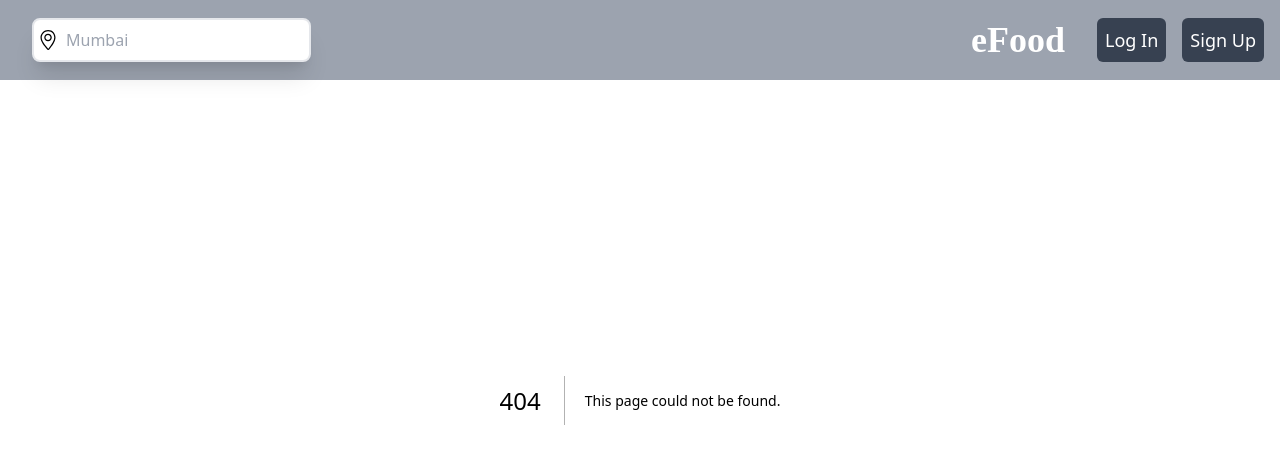
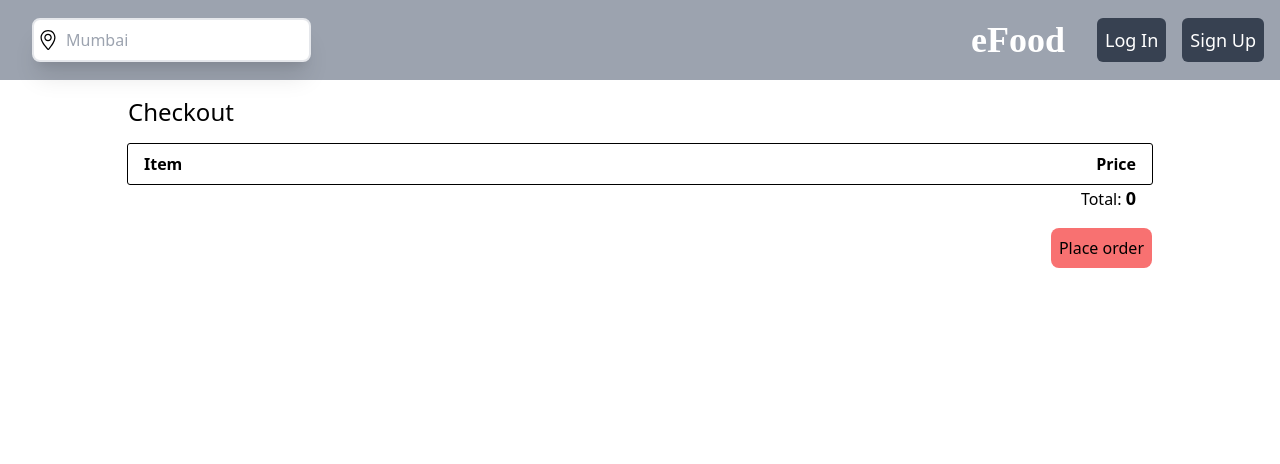
Before and after one commit to jayz25/efood, a Next.js app: page /checkout in a window 1280 px wide. Before the commit this address had no page. Shown: the top 464 px of the page. Built offline with nearby package versions, Linux system fonts and the light colour scheme.

Commit message:
Checkout page added (#21)
- Added new checkout page where user's order summary will be displayed
- Order placing and finalizing will be done on this page.

```diff
--- /dev/null
+++ b/app/checkout/page.tsx
@@ -0,0 +1,128 @@
+'use client'
+
+import AppProvider from "@/providers/provider"
+import { RootState } from "@/redux/store"
+import { useState } from "react"
+import { useSelector } from "react-redux"
+
+export default function Home() {
+    const [isPlacingOrder, setIsPlacingOrder] = useState(false);
+    const [OrderConfirmationDialog, setOrderConfirmationDialog] = useState(false);
+
+    const cart = useSelector((state: RootState) => state.cartItems.cart);
+    const getPrice = (quantity, price) => {
+        return quantity * price;
+    }
+
+    function orderConfirmed() {
+        setIsPlacingOrder(false);
+        setOrderConfirmationDialog(true);
+    }
+    function getCartTotal() {
+        let cartTotal = 0;
+        cart.forEach((cartItem) => {
+            cartTotal += getPrice(cartItem.quantity, cartItem.pricePerItem);
+        })
+        return cartTotal;
+    }
+
+    return (
+        <AppProvider>
+            <div className="h-full w-full flex flex-col justify-center px-28">
+                <div className="pt-24 px-4">
+                    <span className="text-2xl font-medium">
+                        Checkout
+                    </span>
+
+                    <div className="flex flex-col w-full mt-4 outline outline-1 rounded-sm">
+                        <div className="flex flex-row justify-between px-4 py-2">
+                            <div className="font-bold">
+                                Item
+                            </div>
+                            <div className="font-bold">
+                                Price
+                            </div>
+                        </div>
+                        {cart.map((cartItem) => {
+                            return (
+                                <>
+                                    <div className="flex flex-row justify-between px-4 py-2">
+                                        <div>
+                                            {cartItem.name}
+                                        </div>
+                                        <div className="">
+                                            <div>
+                                                <span className="text-sm ">{cartItem.quantity} x {cartItem.pricePerItem}</span> = <span className="text-lg font-medium">{getPrice(cartItem.quantity, cartItem.pricePerItem)}</span>
+                                            </div>
+                                        </div>
+                                    </div>
+                                    <hr />
+                                </>
+                            )
+                        })}
+                    </div>
+                    <div className="flex justify-end px-4">
+                        <div>
+                            {`Total: `}<span className="text-lg font-bold">{getCartTotal()}</span>
+                        </div>
+                    </div>
+                    <div className="flex justify-end pt-4">
+                        <button className="p-2 bg-red-400 hover:bg-red-100 rounded-lg font-medium" onClick={() => setIsPlacingOrder(true)}>
+                            Place order
+                        </button>
+                    </div>
+
+                </div>
+                {isPlacingOrder &&
+                        <div className="absolute left-1/2 top-1/2 transform -translate-x-1/2 -translate-y-1/2 w-96 h-96 bg-gray-200 rounded-lg">
+                            <button className="relative bg-red-400 float-right m-1 hover:bg-red-50 rounded-full w-10 h-10 z-10" onClick={() => setIsPlacingOrder(false)}>
+                                Close
+                            </button>
+                            <div className="absolute w-full h-full flex flex-col px-4 pt-12">
+                                <p className="my-1">Please enter your details for order</p>
+                                <input
+                                    id=""
+                                    className="border-solid p-1 md:p-2 rounded-lg focus:outline-none my-1"
+                                    placeholder={'Name'}
+                                />
+                                <input
+                                    id=""
+                                    className="border-solid p-1 md:p-2 rounded-lg focus:outline-none my-1"
+                                    placeholder={'Address'}
+                                />
+                                <input
+                                    id=""
+                                    className="border-solid p-1 md:p-2 rounded-lg focus:outline-none my-1"
+                                    placeholder={'Contact'}
+                                />
+                                <input
+                                    id=""
+                                    className="border-solid p-1 md:p-2 rounded-lg focus:outline-none my-1"
+                                    placeholder={'Mail'}
+                                />
+                                <input
+                                    id=""
+                                    className="border-solid p-1 md:p-2 rounded-lg focus:outline-none my-1"
+                                    placeholder={'Delivery instructions'}
+                                />
+                                <button className="p-2 bg-blue-400 rounded-md hover:bg-white my-1 text-md font-bold" onClick={orderConfirmed}>
+                                    Done
+                                </button>
+                            </div>
+                        </div>
+                    }
+                    {
+                        OrderConfirmationDialog &&
+                        <div className="absolute left-1/2 top-1/2 transform -translate-x-1/2 -translate-y-1/2 w-96 h-48 bg-gray-200 rounded-lg">
+                            <button className="relative bg-red-400 float-right m-1 hover:bg-red-50 rounded-full w-10 h-10 z-10" onClick={() => setOrderConfirmationDialog(false)}>
+                                Close
+                            </button>
+                            <div className="w-full items-center justify-center bg-gray-400 h-full flex absolute text-2xl font-medium rounded-md">
+                                Your meal is on the wayy! 🍽️😄
+                            </div>
+                        </div>
+                    }
+            </div>
+        </AppProvider>
+    )
+}
--- a/app/page.tsx
+++ b/app/page.tsx
@@ -11,7 +11,7 @@ import { RootState } from "@/redux/store";
 const inter = Inter({ subsets: ["latin"] });
 
 async function getRestaurentEntities(location: string) {
-  const res = await fetch(`http://localhost:8000/api/restaurents/${location}/`);
+  const res = await fetch(`http://127.0.0.1:8000/api/restaurents/${location}/`);
   return res.json();
 }
 
--- a/components/CheckoutBar.tsx
+++ b/components/CheckoutBar.tsx
@@ -1,6 +1,7 @@
 'use client';
 import { useSelector } from "react-redux";
 import { RootState } from "@/redux/store";
+import Link from "next/link";
 
 export default function CheckoutBar() {
   const cart = useSelector((state: RootState) => state.cartItems.cart);
@@ -9,7 +10,7 @@ export default function CheckoutBar() {
       <div className="flex h-20 bg-neutral-300 fixed bottom-0 w-full rounded-lg justify-end">
         <div className="flex flex-row items-center">
           <div className="mx-10">🛒 {`${cart.length} ${cart.length === 1 ? `dish` : `dishes`} in cart`}</div>
-          <button className="p-2 rounded-lg bg-gray-500 mr-10">Checkout</button>
+          <Link href={'/checkout'} className="p-2 rounded-lg bg-gray-500 mr-10">Checkout</Link>
         </div>
       </div>
     );
--- a/components/MenuItemCard.tsx
+++ b/components/MenuItemCard.tsx
@@ -72,9 +72,10 @@ export default function MenuItemCard({ menuItemArray }: MenuItemCardProps) {
 
   return (
     <div className="h-36 flex flex-row bg-neutral-100 rounded-lg">
-      <div className="item-menu-logo h-full w-1/5">Img</div>
+      {/* <div className="item-menu-logo h-full w-1/5">Img</div> */}
       <div className="item-menu-info flex flex-col w-4/5">
-        <div className="flex flex-col">
+        {/* TODO: Please remove the pl-2 pt-2 or re-adjust it accordingly once images are added */}
+        <div className="flex flex-col pl-2 pt-2">
           <p className="text-xl">{menuItem.name}</p>
           <p className="text-sm">Serves {menuItem.servings}</p>
           <p>⭐{menuItem.ratings}</p>
--- a/components/SearchBar.tsx
+++ b/components/SearchBar.tsx
@@ -9,19 +9,9 @@ export default function SearchBar() {
   const [searchOptions, setSearchOptions] = useState([
     "Mumbai",
     "Pune",
-    "Aurangabad",
-    "Nashik",
+    "Kolkata",
     "Delhi",
     "Bangalore",
-    "Kolkata",
-    "Dehradun",
-    "Ahmednagar",
-    "Nagpur",
-    "Jammu",
-    "Jalgaon",
-    "Jaisalmer",
-    "Jamshedpur",
-    "Chandigardh",
   ]);
   const dispatch = useDispatch<AppDispatch>();
   const selectedLocation = useSelector((state:RootState) => state.location.location);
```
